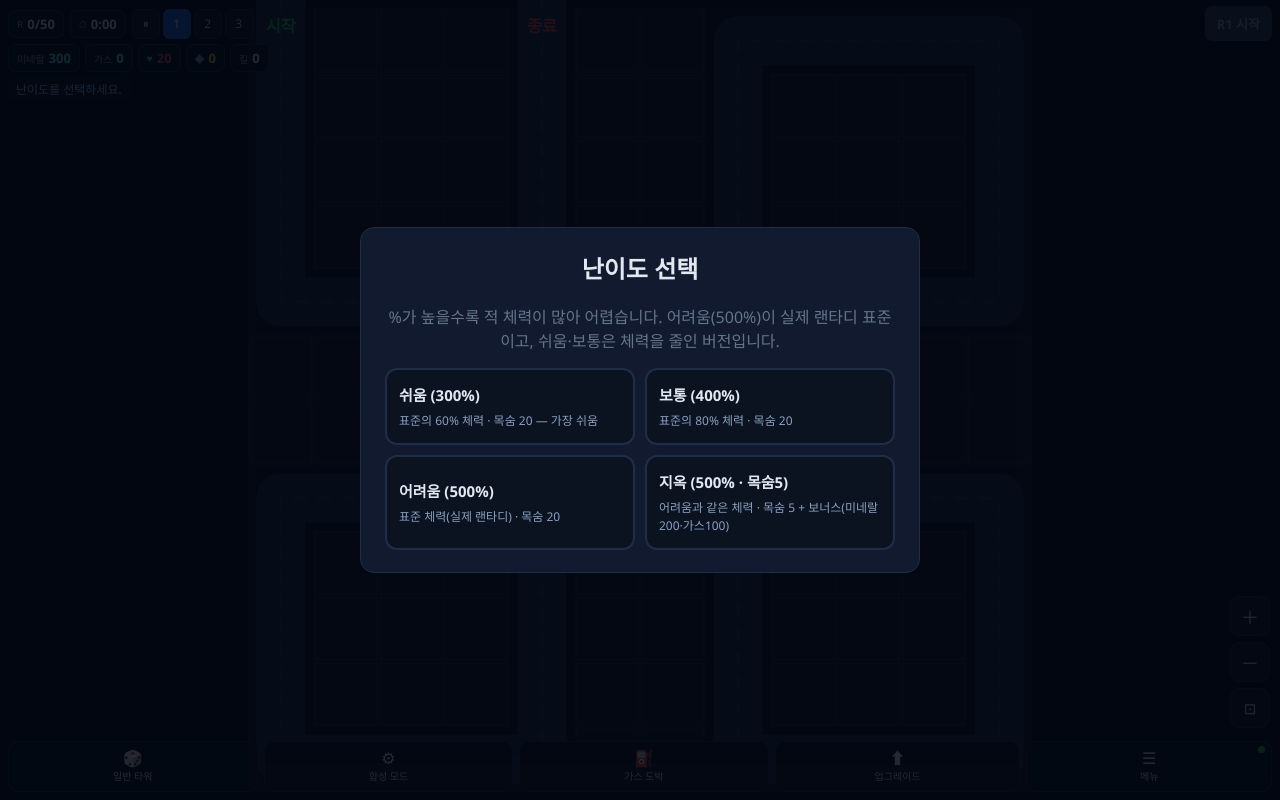
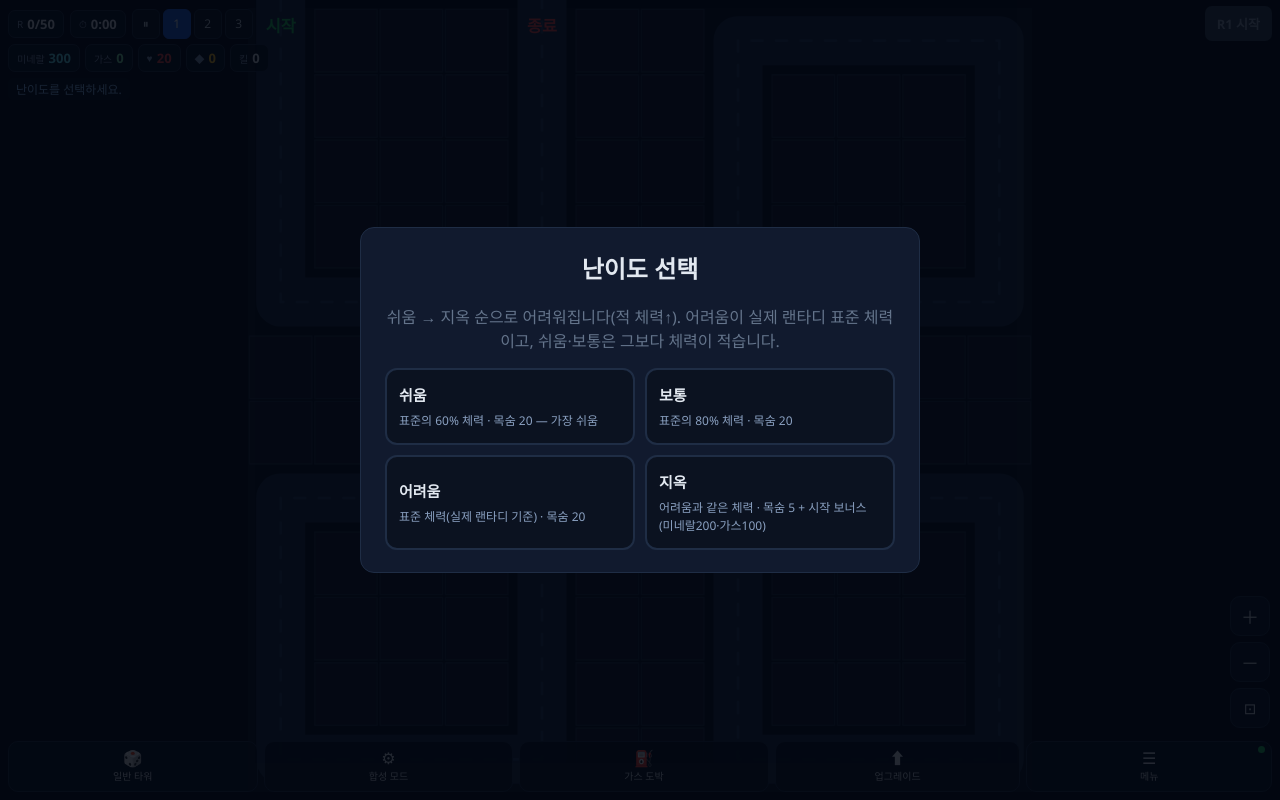
Before and after one commit to jojaes0/random_tower_defense, a Vue app: page / in a window 1280 px wide. Built offline with nearby package versions, Linux system fonts and the light colour scheme.

Commit message:
fix: 난이도 이름에서 헷갈리는 %(300~500%) 제거 — 쉬움/보통/어려움/지옥
이름은 쉬움~지옥, 설명에 표준 대비 체력(%)·실제 랜타디 기준 표기

Co-Authored-By: Claude Opus 4.8 (1M context) <noreply@anthropic.com>

```diff
--- a/src/App.vue
+++ b/src/App.vue
@@ -266,7 +266,7 @@ const toggleMenu = () => {
     <div v-if="state.phase === 'select-difficulty'" class="overlay">
       <div class="modal">
         <h2>난이도 선택</h2>
-        <p class="muted">%가 높을수록 적 체력이 많아 어렵습니다. 어려움(500%)이 실제 랜타디 표준이고, 쉬움·보통은 체력을 줄인 버전입니다.</p>
+        <p class="muted">쉬움 → 지옥 순으로 어려워집니다(적 체력↑). 어려움이 실제 랜타디 표준 체력이고, 쉬움·보통은 그보다 체력이 적습니다.</p>
         <div class="diff-grid">
           <button v-for="d in DIFFICULTIES" :key="d.id" class="diff-card" @click="engine.chooseDifficulty(d.id)"><b>{{ d.name }}</b><p>{{ d.desc }}</p></button>
         </div>
--- a/src/engine/balance.ts
+++ b/src/engine/balance.ts
@@ -66,12 +66,12 @@ export const BALANCE = {
 } as const
 
 /** 난이도 */
-// 어려움(500%)이 실제 랜타디 표준 체력. 보통·쉬움은 그 체력을 줄인 버전(80%·60%).
+// 어려움이 실제 랜타디 표준 체력(원게임 500%). 보통·쉬움은 그 체력을 줄인 버전(80%·60%).
 export const DIFFICULTIES: Difficulty[] = [
-  { id: 'd300', name: '쉬움 (300%)', desc: '표준의 60% 체력 · 목숨 20 — 가장 쉬움', hpMult: 3, startLife: 20, startMineralBonus: 0, startGasBonus: 0 },
-  { id: 'd400', name: '보통 (400%)', desc: '표준의 80% 체력 · 목숨 20', hpMult: 4, startLife: 20, startMineralBonus: 0, startGasBonus: 0 },
-  { id: 'd500', name: '어려움 (500%)', desc: '표준 체력(실제 랜타디) · 목숨 20', hpMult: 5, startLife: 20, startMineralBonus: 0, startGasBonus: 0 },
-  { id: 'hell', name: '지옥 (500% · 목숨5)', desc: '어려움과 같은 체력 · 목숨 5 + 보너스(미네랄200·가스100)', hpMult: 5, startLife: 5, startMineralBonus: 200, startGasBonus: 100 },
+  { id: 'd300', name: '쉬움', desc: '표준의 60% 체력 · 목숨 20 — 가장 쉬움', hpMult: 3, startLife: 20, startMineralBonus: 0, startGasBonus: 0 },
+  { id: 'd400', name: '보통', desc: '표준의 80% 체력 · 목숨 20', hpMult: 4, startLife: 20, startMineralBonus: 0, startGasBonus: 0 },
+  { id: 'd500', name: '어려움', desc: '표준 체력(실제 랜타디 기준) · 목숨 20', hpMult: 5, startLife: 20, startMineralBonus: 0, startGasBonus: 0 },
+  { id: 'hell', name: '지옥', desc: '어려움과 같은 체력 · 목숨 5 + 시작 보너스(미네랄200·가스100)', hpMult: 5, startLife: 5, startMineralBonus: 200, startGasBonus: 100 },
 ]
 
 /** 게임유닛 사거리 → 픽셀 환산. 실제 SC2 비율: 건설 타일 1칸 = 2 게임유닛 → 사거리 1 = 0.5칸 */
```
